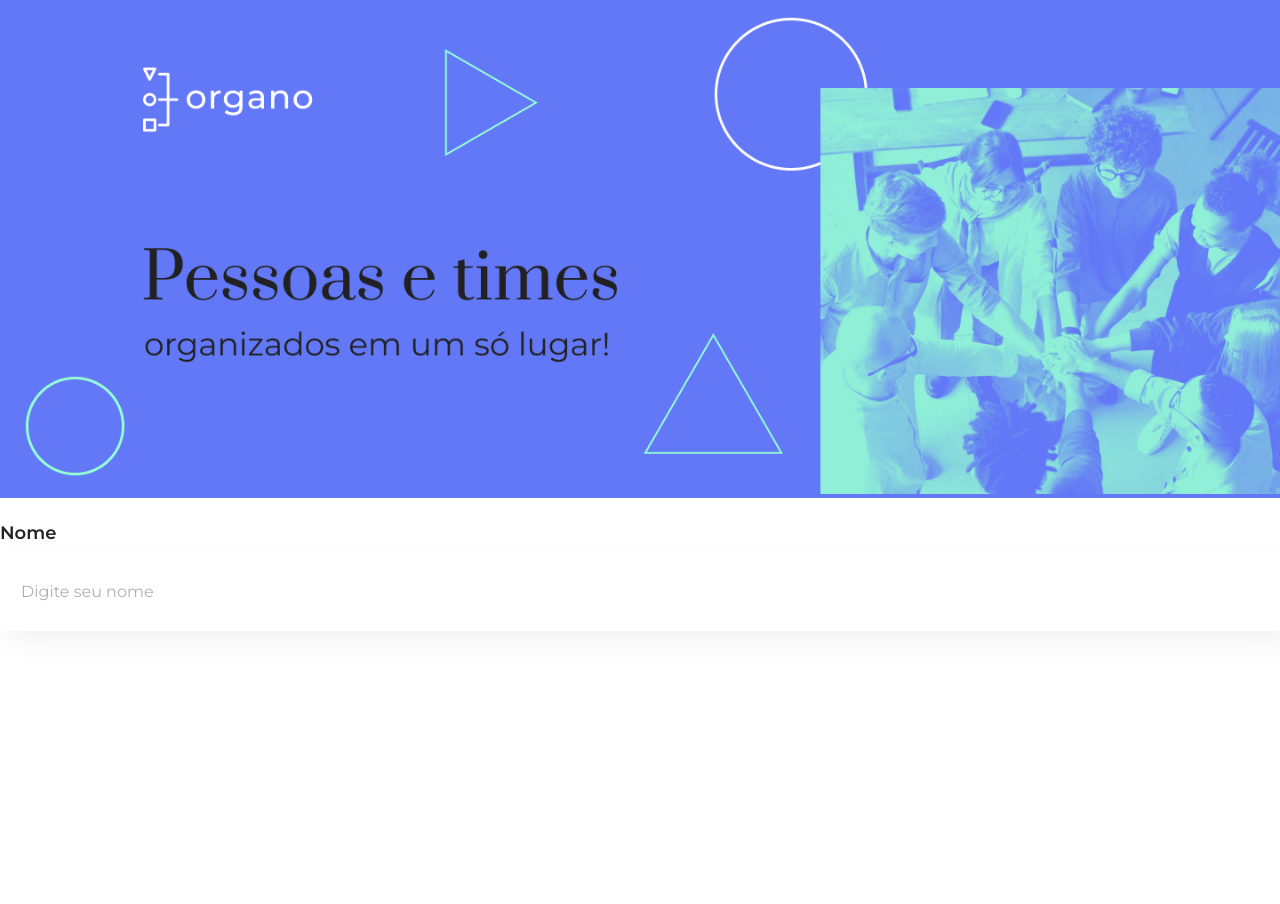
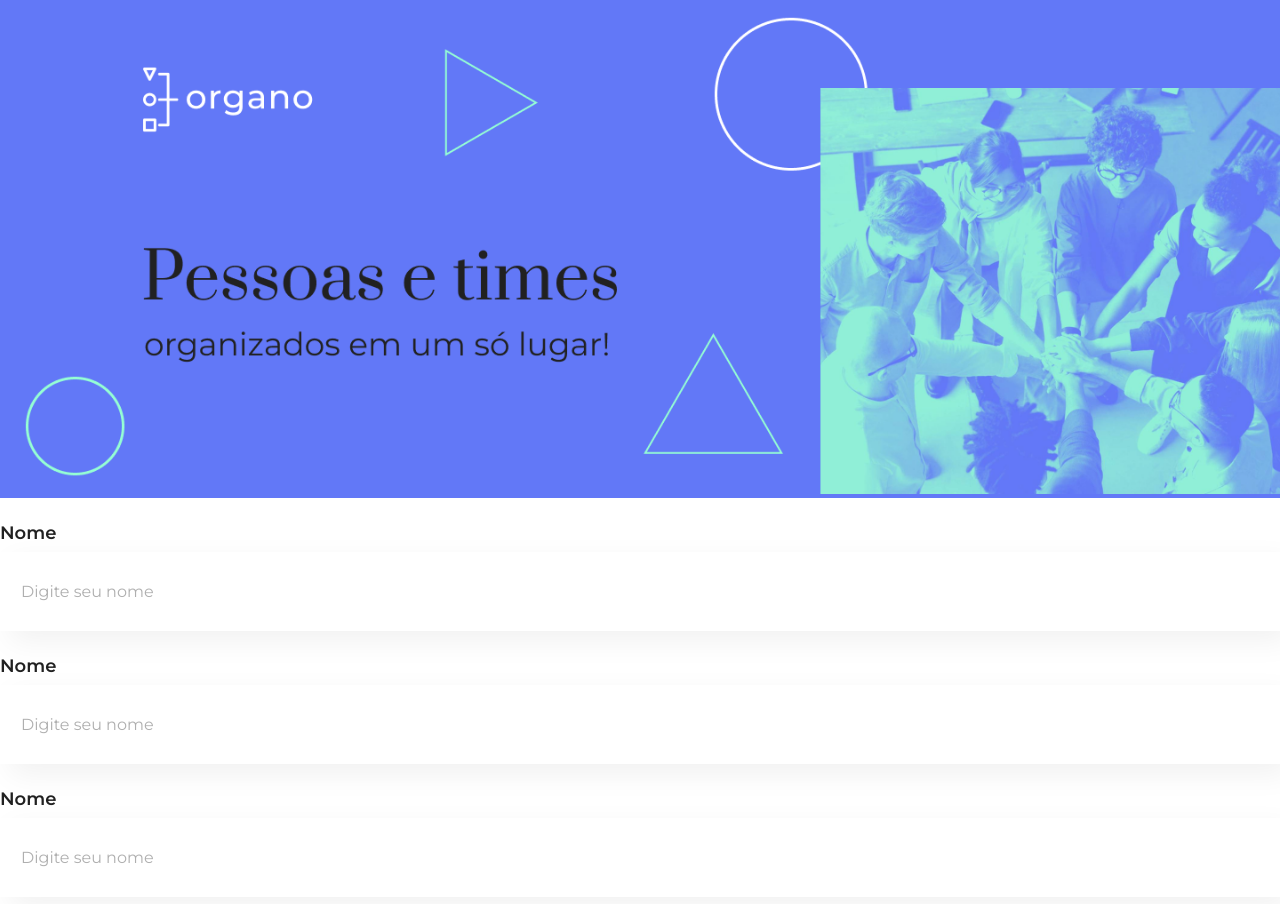
Before and after one commit to AllanR1991/alura-organo-react, a React (Create React App) app: page / in a window 1280 px wide. Shown: the top 904 px of the page. Before the commit the page ends 800 px from the top, so only its background shows below. Built offline with nearby package versions, Linux system fonts and the light colour scheme.

Commit message:
Inserido 3 campo texto cada um com suas propriedades.

```diff
--- a/src/App.js
+++ b/src/App.js
@@ -8,7 +8,9 @@
   return (
     <div className="App">
       <Banner/>
-      <CampoTexto/>
+      <CampoTexto label="Nome" placeholder="Digite seu nome"/>
+      <CampoTexto label="Cargo" placeholder="Digite seu cargo"/>
+      <CampoTexto label="Imagem" placeholder="Informe o endereço da imagem"/>
     </div>
   );
 }
```
